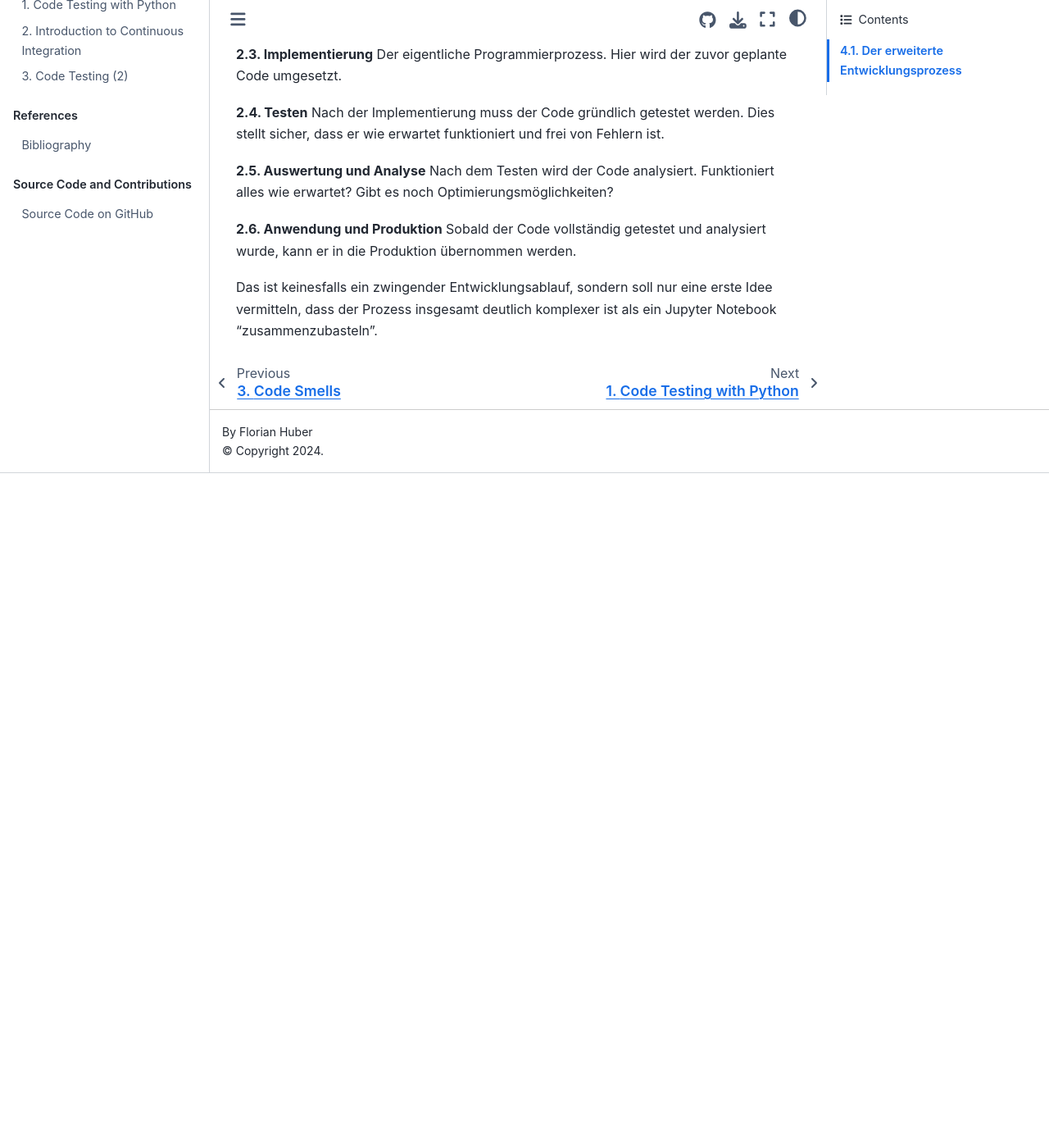
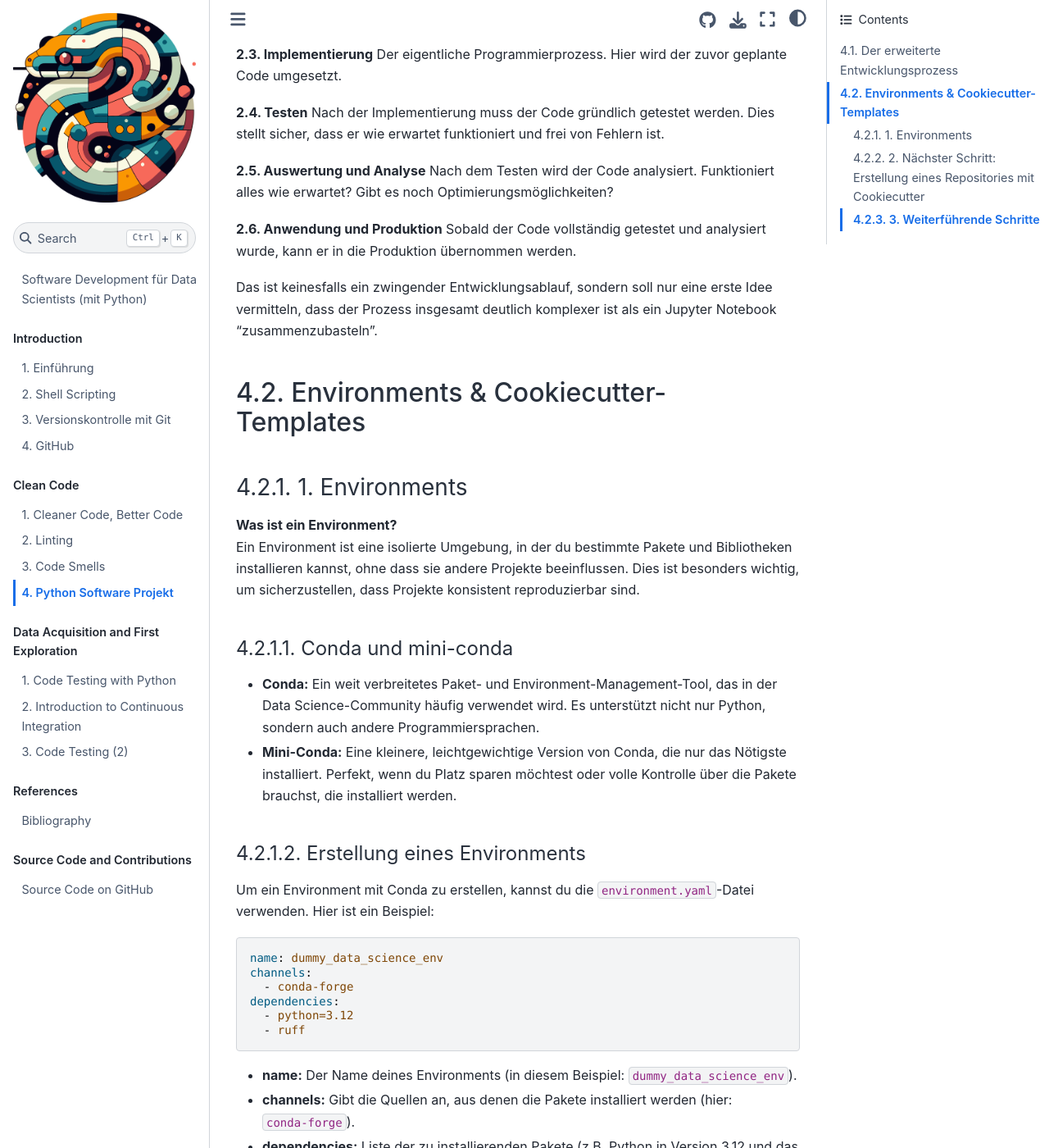
Before and after one commit to florian-huber/data_science_software_dev, a Jupyter Book: the page built from book/06_python_software_project.md, in a window 1280 px wide and 1400 px high, scrolled down 1050 px. Shown: the whole window at 82% size. Built offline with Jupyter Book 1.0.4 settings and Sphinx 7.4.7 and the Sphinx Book theme 1.1.4, drawn with Linux system fonts in a browser that asks for light colours; pages that are not in the unit, such as notebooks, are missing from menus; before the commit the page ends 1627 px from its top, so only the background shows below that; some of the changed text lies outside the part shown.

Commit message:
add environment basics

````diff
--- a/book/06_python_software_project.md
+++ b/book/06_python_software_project.md
@@ -33,3 +33,97 @@ Nach dem Testen wird der Code analysiert. Funktioniert alles wie erwartet? Gibt
 Sobald der Code vollständig getestet und analysiert wurde, kann er in die Produktion übernommen werden.
 
 Das ist keinesfalls ein zwingender Entwicklungsablauf, sondern soll nur eine erste Idee vermitteln, dass der Prozess insgesamt deutlich komplexer ist als ein Jupyter Notebook "zusammenzubasteln".
+
+## Environments & Cookiecutter-Templates
+
+### 1. Environments
+
+**Was ist ein Environment?**
+Ein Environment ist eine isolierte Umgebung, in der du bestimmte Pakete und Bibliotheken installieren kannst, ohne dass sie andere Projekte beeinflussen. Dies ist besonders wichtig, um sicherzustellen, dass Projekte konsistent reproduzierbar sind.
+
+#### Conda und mini-conda
+
+- **Conda:** Ein weit verbreitetes Paket- und Environment-Management-Tool, das in der Data Science-Community häufig verwendet wird. Es unterstützt nicht nur Python, sondern auch andere Programmiersprachen.
+- **Mini-Conda:** Eine kleinere, leichtgewichtige Version von Conda, die nur das Nötigste installiert. Perfekt, wenn du Platz sparen möchtest oder volle Kontrolle über die Pakete brauchst, die installiert werden.
+
+#### Erstellung eines Environments
+
+Um ein Environment mit Conda zu erstellen, kannst du die `environment.yaml`-Datei verwenden. Hier ist ein Beispiel:
+
+```yaml
+name: dummy_data_science_env
+channels:
+  - conda-forge
+dependencies:
+  - python=3.12
+  - ruff
+```
+
+- **name:** Der Name deines Environments (in diesem Beispiel: `dummy_data_science_env`).
+- **channels:** Gibt die Quellen an, aus denen die Pakete installiert werden (hier: `conda-forge`).
+- **dependencies:** Liste der zu installierenden Pakete (z.B. Python in Version 3.12 und das Tool `ruff` für den Code-Stil).
+
+**Erstellen des Environments mit der `environment.yaml`:**
+```bash
+conda env create -f environment.yaml
+```
+
+### 2. Nächster Schritt: Erstellung eines Repositories mit Cookiecutter
+
+Cookiecutter ist ein Werkzeug, das die Erstellung von Projektvorlagen automatisiert. Wir verwenden ein minimal Template, das ein einfaches Python-Projekt erstellt. Dafür nutzen wir das [minimal-python-template](https://github.com/florian-huber/minimal-python-template) auf GitHub.
+
+#### Installation von Cookiecutter
+```bash
+pip install cookiecutter
+```
+
+#### Erstellen eines neuen Repositories
+
+Mit dem folgenden Befehl erzeugst du ein neues Python-Projekt, das auf meinem Cookiecutter-Template basiert:
+
+```bash
+cookiecutter https://github.com/florian-huber/minimal-python-template.git
+```
+
+#### Ergebnis
+Das obige Kommando generiert ein Projektverzeichnis mit folgender Struktur:
+
+```
+my-python-project/
+├── .github
+│   └── workflows
+│       └── basic_ci.yml
+├── .gitignore
+├── CODE_OF_CONDUCT.md
+├── LICENSE
+├── my_python_package
+│   ├── __init__.py
+│   ├── my_module.py
+│   └── __version__.py
+├── pyproject.toml
+├── README.md
+└── tests
+    ├── __init__.py
+    └── test_my_module.py
+```
+
+- **.github/workflows/basic_ci.yml:** Konfiguriert eine simple CI/CD Pipeline.
+- **my_python_package/**: Hier wird dein Python-Code gespeichert.
+- **tests/**: Enthält Unit-Tests für dein Projekt.
+
+### 3. Weiterführende Schritte
+
+Nachdem das Projekt erstellt wurde, kannst du es in ein Git-Repository einbinden:
+```bash
+git init
+git add .
+git commit -m "Initial commit"
+```
+
+Füge das Projekt zu GitHub hinzu:
+```bash
+git remote add origin <URL-deines-Remote-Repositories>
+git push -u origin main
+```
+
+Damit hast du ein neues Python-Projekt, das von Grund auf richtig eingerichtet ist und direkt mit Versionierung und CI/CD arbeiten kann.
````
